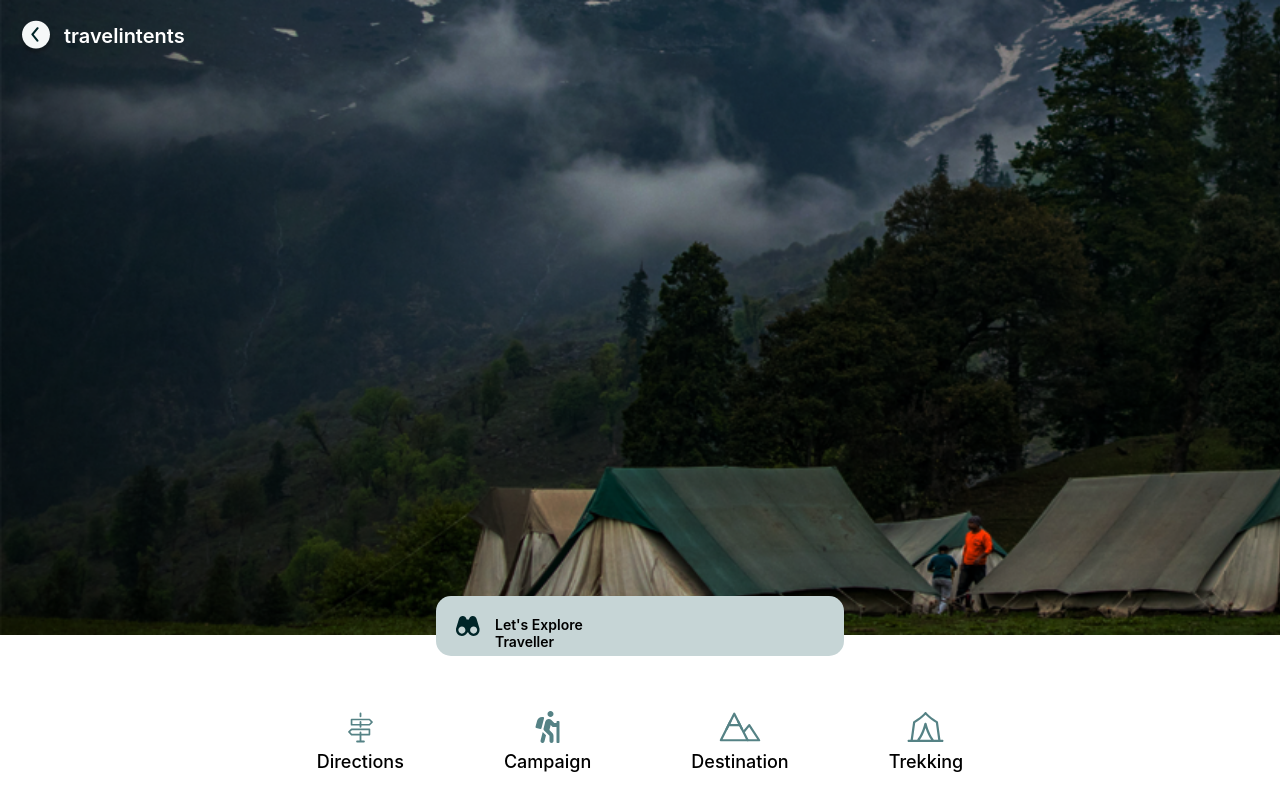
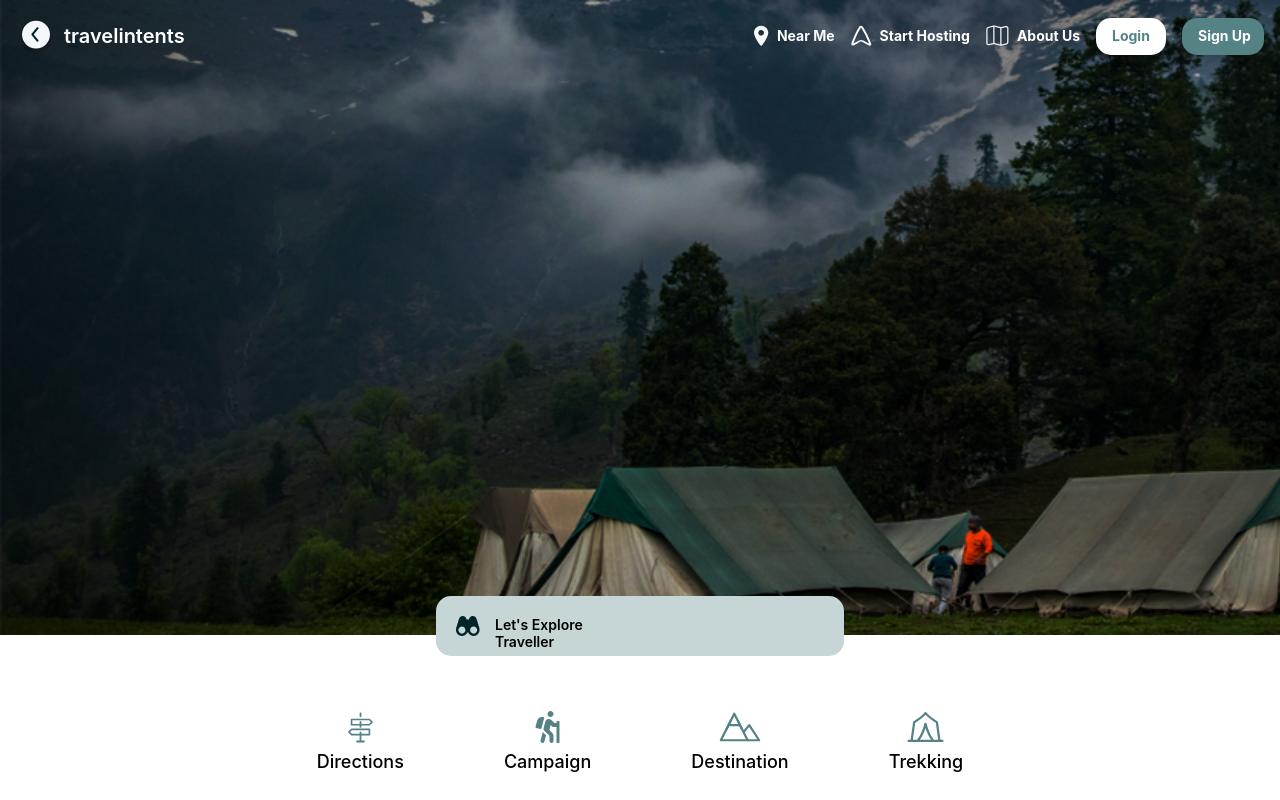
Before and after one commit to Gaithic/Travel-In-Tents, a React (Create React App) app: page / in a window 1280 px wide. Shown: the top 800 px of the page. Built offline with nearby package versions, Linux system fonts and the light colour scheme.

Commit message:
Navbar changes

```diff
--- a/src/component/Navbar/Navbar.js
+++ b/src/component/Navbar/Navbar.js
@@ -58,13 +58,13 @@ const Navbar = () => {
                 <div className="container mx-auto">
                     <div className="flex items-center justify-between">
                         <div className="text-white cursor-pointer logo-headig flex items-center">
-                            {appUrl !== currentUrl && (
+                            {/* {appUrl !== currentUrl && ( */}
                                 <HandleBack />
-                            )}
+                            {/* )} */}
                             <span className="whitespace-nowrap font-semibold text-xl">travelintents</span>
                         </div>
 
-                        {appUrl === currentUrl && (
+                        {/* {appUrl === currentUrl && ( */}
                             <ul className="flex space-x-4 text-2xl items-center">
                                 <HoverClass HoverClassName="hoverColorChange">
                                     {MenuItems.map((item, index) => (
@@ -77,7 +77,7 @@ const Navbar = () => {
                                     ))}
                                 </HoverClass>
                             </ul>
-                        )}
+                        {/* )} */}
 
                     </div>
                 </div>
```
